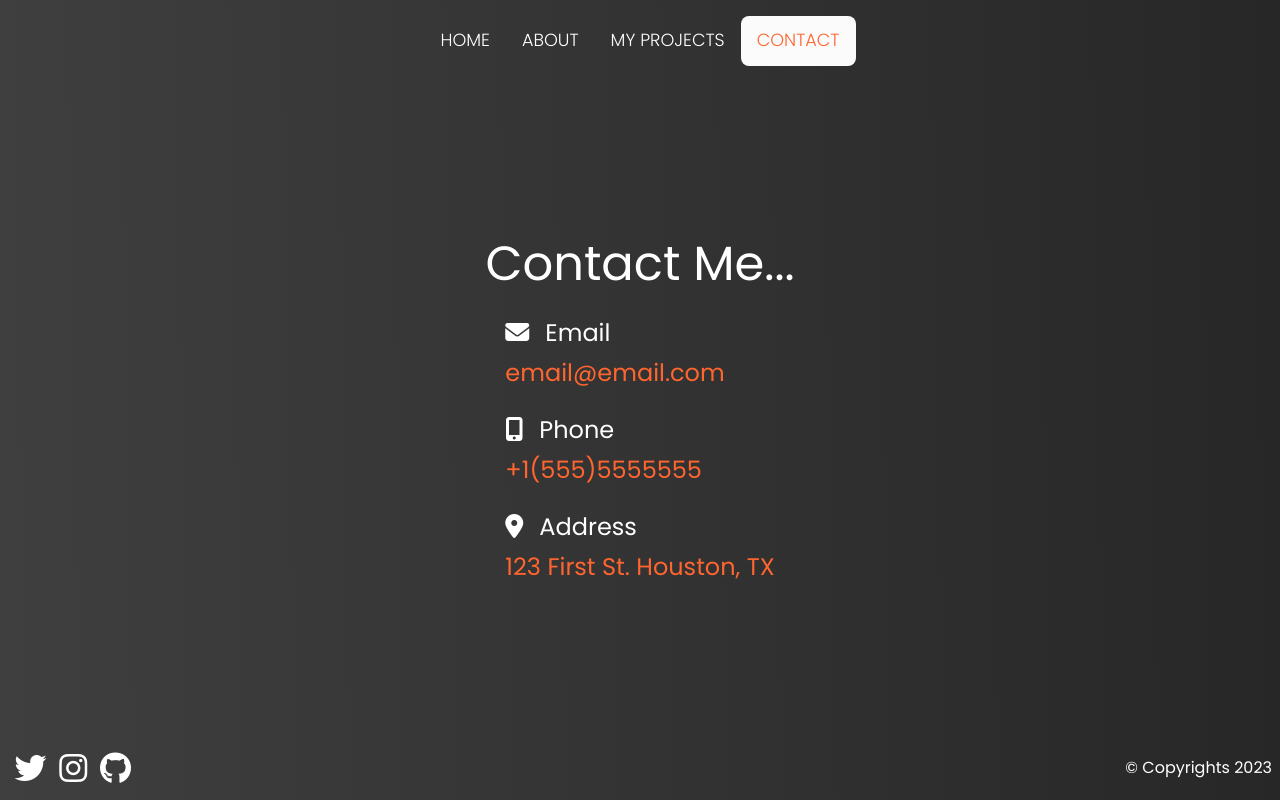
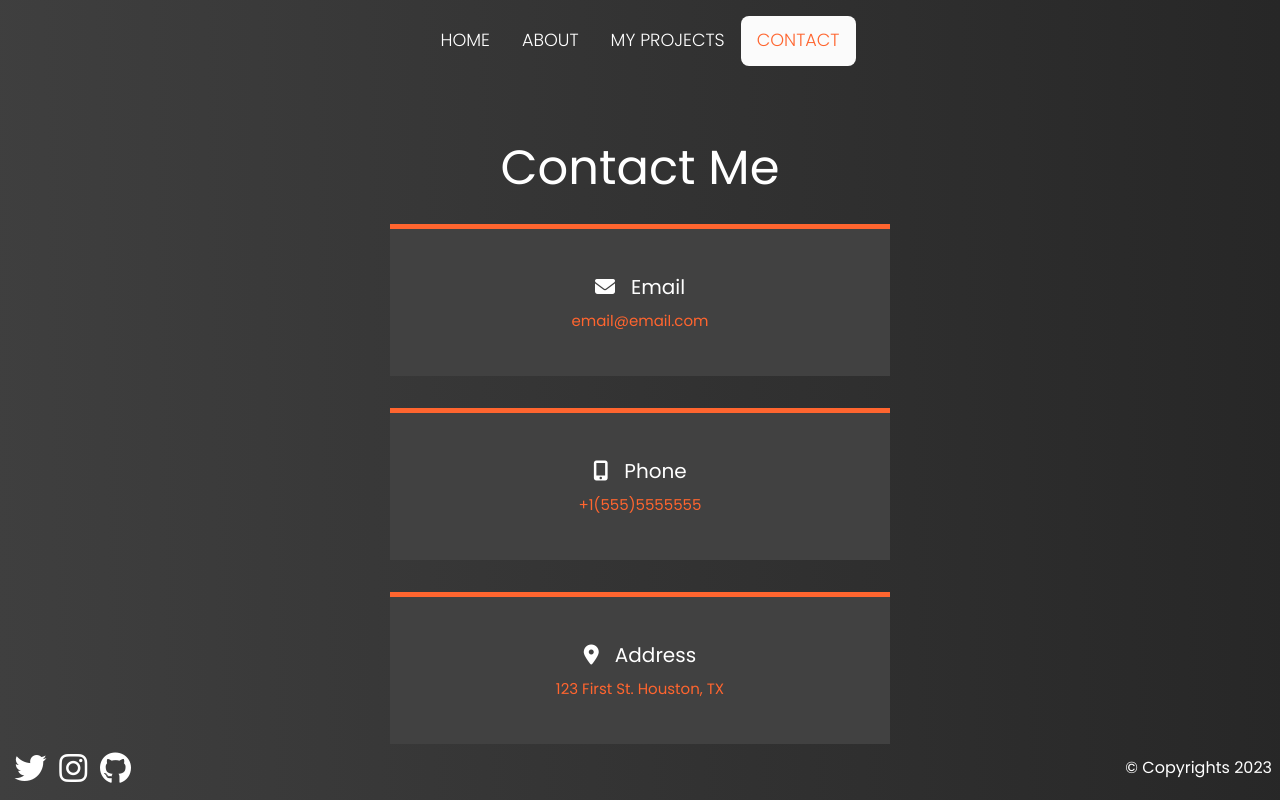
Before and after one commit to hasanalzaibak/mike, a React (Vite) app: page /contact in a window 1280 px wide. Built offline with nearby package versions, Linux system fonts and the light colour scheme.

Commit message:
before animation update

```diff
--- a/index.html
+++ b/index.html
@@ -4,11 +4,14 @@
     <meta charset="UTF-8" />
     <link rel="icon" type="image/svg+xml" href="/vite.svg" />
     <meta name="viewport" content="width=device-width, initial-scale=1.0" />
-    <title>SASS    </title>
+    <title>Mike Smith</title>
   </head>
   <body>
     <div id="root"></div>
-    <script src="https://kit.fontawesome.com/8aba043fe5.js" crossorigin="anonymous"></script>
+    <script
+      src="https://kit.fontawesome.com/8aba043fe5.js"
+      crossorigin="anonymous"
+    ></script>
     <script type="module" src="/src/main.jsx"></script>
   </body>
 </html>
--- a/package.json
+++ b/package.json
@@ -9,6 +9,7 @@
     "preview": "vite preview"
   },
   "dependencies": {
+    "framer-motion": "^9.0.1",
     "react": "^18.2.0",
     "react-dom": "^18.2.0",
     "react-router-dom": "^6.8.0"
--- a/src/App.jsx
+++ b/src/App.jsx
@@ -3,7 +3,7 @@ import {
   createBrowserRouter,
   createRoutesFromElements,
   RouterProvider,
-  Route
+  Route,
 } from "react-router-dom";
 import RootLayout from "./components/RootLayout/RootLayout";
 import Main from "./components/Main/Main";
--- a/src/components/Contact/Contact.jsx
+++ b/src/components/Contact/Contact.jsx
@@ -1,7 +1,7 @@
 const Contact = () => {
   return (
     <section className="contact">
-    <h2>Contact Me...</h2>
+      <h2>Contact Me</h2>
       <div className="contact__list">
         <div className="contact__email">
           <i className="fas fa-envelope" />
--- a/src/components/Contact/_contact.scss
+++ b/src/components/Contact/_contact.scss
@@ -1,7 +1,7 @@
 .contact {
-  height: 100%;
-  padding-top: 30vh;
+  height: 100vh;
   overflow: hidden;
+  padding-top: 18vh;
   display: flex;
   flex-direction: column;
   align-items: center;
@@ -9,10 +9,11 @@
   p {
     color: $secondary;
     margin-top: 1rem;
+    font-size: 15px;
   }
 
   h2 {
-    font-size: 3rem;
+    font-size: 2rem;
     margin-bottom: 2rem;
   }
 
@@ -21,11 +22,38 @@
     grid-template-columns: 1fr;
     grid-gap: 2rem;
     font-size: 1.5rem;
+
+    div {
+      text-align: center;
+      background: lighten($primary, 10%);
+      padding: 2rem 3rem;
+      border-top: 5px solid $secondary;
+      @include transition-ease;
+      width: 85vw;
+      &:hover {
+        border-top: 5px solid white;
+      }
+      font-size: 20px;
+    }
   }
 
   i {
     padding-right: 1rem;
   }
+}
 
+@media screen and (min-width: 768px) {
+  .contact {
 
+    h2 {
+      font-size: 3rem;
+    }
+
+    &__list {
+      div {
+        padding: 3rem 7rem;
+        max-width: 500px;
+      }
+    }
+  }
 }
--- a/src/styles/main.css
+++ b/src/styles/main.css
@@ -239,8 +239,9 @@ footer a:hover {
   background: #414141;
   border-bottom: 5px solid #ff652f;
   align-self: stretch;
-  padding-bottom: 2.5rem;
+  padding-bottom: 1rem;
   padding-top: 1rem;
+  transition: all 0.25s ease-in-out;
 }
 .about__jobs-job h2 {
   font-size: 20px;
@@ -255,6 +256,9 @@ footer a:hover {
 .about__jobs-job h6 {
   margin: 0.3rem 0;
 }
+.about__jobs-job:hover {
+  border-bottom: 5px solid white;
+}
 
 @media screen and (min-width: 768px) {
   .about p {
@@ -268,7 +272,7 @@ footer a:hover {
     max-width: 500px;
   }
   .about__image h2 {
-    font-size: 4rem;
+    font-size: 3rem;
   }
   .about__jobs {
     flex-direction: row-reverse;
@@ -278,6 +282,7 @@ footer a:hover {
     max-width: 500px;
     align-self: stretch;
     flex: 1;
+    padding-bottom: 2.5rem;
   }
   .about__jobs-job h2 {
     font-size: 24px;
@@ -342,6 +347,9 @@ footer a:hover {
 .projects__links-link img {
   width: 100%;
 }
+.projects__links-link:hover {
+  border-bottom: 5px solid white;
+}
 .projects__links-link:hover::after {
   opacity: 0.9;
   top: 0;
@@ -356,7 +364,7 @@ footer a:hover {
   left: 0;
   height: 100%;
   width: 100%;
-  background-color: #ff652f;
+  background-color: white;
   opacity: 0;
   transition: all 0.25s ease-in-out;
 }
@@ -380,7 +388,7 @@ footer a:hover {
   transition: all 0.25s ease-in-out;
 }
 .projects__links-link__btns .btn:hover {
-  color: white;
+  color: #ff652f;
 }
 
 @media screen and (min-width: 768px) {
@@ -393,7 +401,7 @@ footer a:hover {
     height: 51vh;
   }
   .projects__image h2 {
-    font-size: 4rem;
+    font-size: 3rem;
   }
   .projects__links {
     flex-direction: row-reverse;
@@ -407,9 +415,9 @@ footer a:hover {
   }
 }
 .contact {
-  height: 100%;
-  padding-top: 30vh;
+  height: 100vh;
   overflow: hidden;
+  padding-top: 18vh;
   display: flex;
   flex-direction: column;
   align-items: center;
@@ -417,9 +425,10 @@ footer a:hover {
 .contact p {
   color: #ff652f;
   margin-top: 1rem;
+  font-size: 15px;
 }
 .contact h2 {
-  font-size: 3rem;
+  font-size: 2rem;
   margin-bottom: 2rem;
 }
 .contact__list {
@@ -428,10 +437,31 @@ footer a:hover {
   grid-gap: 2rem;
   font-size: 1.5rem;
 }
+.contact__list div {
+  text-align: center;
+  background: #414141;
+  padding: 2rem 3rem;
+  border-top: 5px solid #ff652f;
+  transition: all 0.25s ease-in-out;
+  width: 85vw;
+  font-size: 20px;
+}
+.contact__list div:hover {
+  border-top: 5px solid white;
+}
 .contact i {
   padding-right: 1rem;
 }
 
+@media screen and (min-width: 768px) {
+  .contact h2 {
+    font-size: 3rem;
+  }
+  .contact__list div {
+    padding: 3rem 7rem;
+    max-width: 500px;
+  }
+}
 body {
   background: linear-gradient(89deg, rgb(63, 63, 63) 0%, rgb(39, 39, 39) 100%);
   color: white;
```
Also changed, not shown: src/components/About/_about.scss (+8 -2 lines), src/components/Projects/_projects.scss (+4 -3 lines), src/styles/_variables.scss (+0 -8 lines), 2 other files (tests, documents, lock files or other folders).
